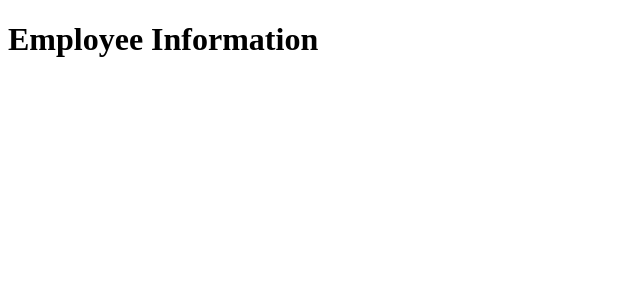
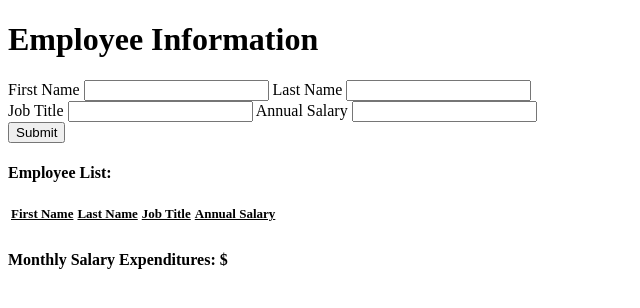
Before and after one commit to tritland/weekend-challenge-4, a website: page public/index.html in a window 1280 px wide. Shown: the whole page, without its empty margins (0-640 px from the left). Drawn offline with Linux system fonts and the light colour scheme.

Commit message:
added input fields, button and table to the DOM

```diff
--- a/public/index.html
+++ b/public/index.html
@@ -11,8 +11,51 @@
 </head>
 
 <body>
-<h1>Employee Information</h1>
+    <h1>Employee Information</h1>
+    <form id="employeeInputs">
+        <div class="firstLine">
+            <label for="firstName">First Name</label>
+            <input type="text" id="firstNameInput">
 
+            <label for="lastName">Last Name</label>
+            <input type="text" id="lastNameInput">
+        </div>
+        <div class="secondLine">
+            <label for="jobTitle">Job Title</label>
+            <input type="text" id="jobTitleInput">
+
+            <label for="salary">Annual Salary</label>
+            <input type="number" id="salaryInput">
+        </div>
+
+        <button id="submitButton">Submit</button>
+
+    </form>
+
+
+    <h4>Employee List:</h4>
+    <table>
+        <thead>
+            <tr>
+                <th>First Name</th>
+                <th>Last Name</th>
+                <th>Job Title</th>
+                <th>Annual Salary</th>
+            </tr>
+        </thead>
+        <tbody>
+
+            <tr>
+                <td></td>
+                <td></td>
+                <td></td>
+                <td></td>
+            </tr>
+
+        </tbody>
+    </table>
+
+    <h4>Monthly Salary Expenditures: $</h4>
 
 </body>
 
--- a/public/styles.css
+++ b/public/styles.css
@@ -0,0 +1,4 @@
+th {
+    text-decoration: underline;
+    font-size: small;
+}
```
